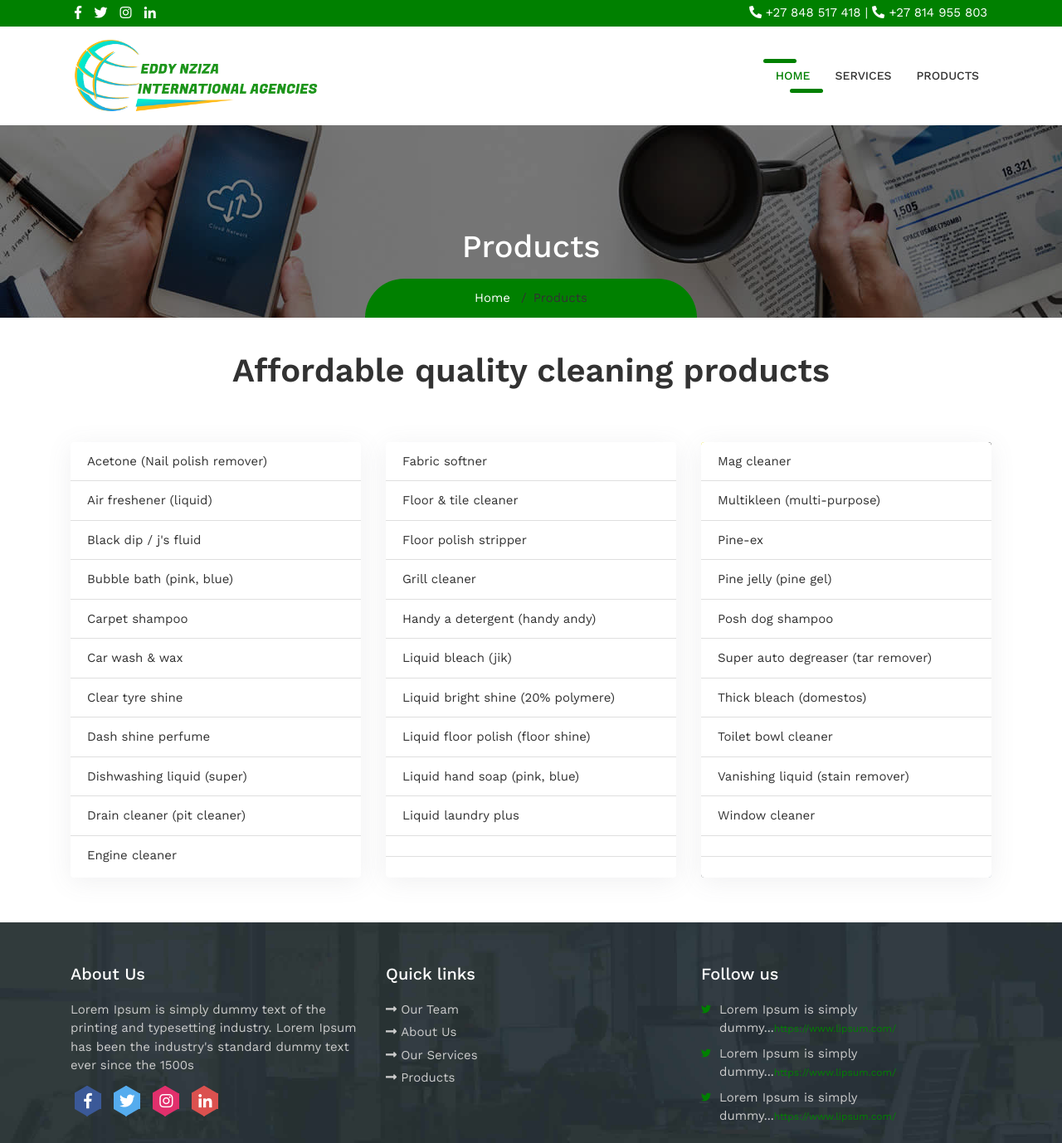
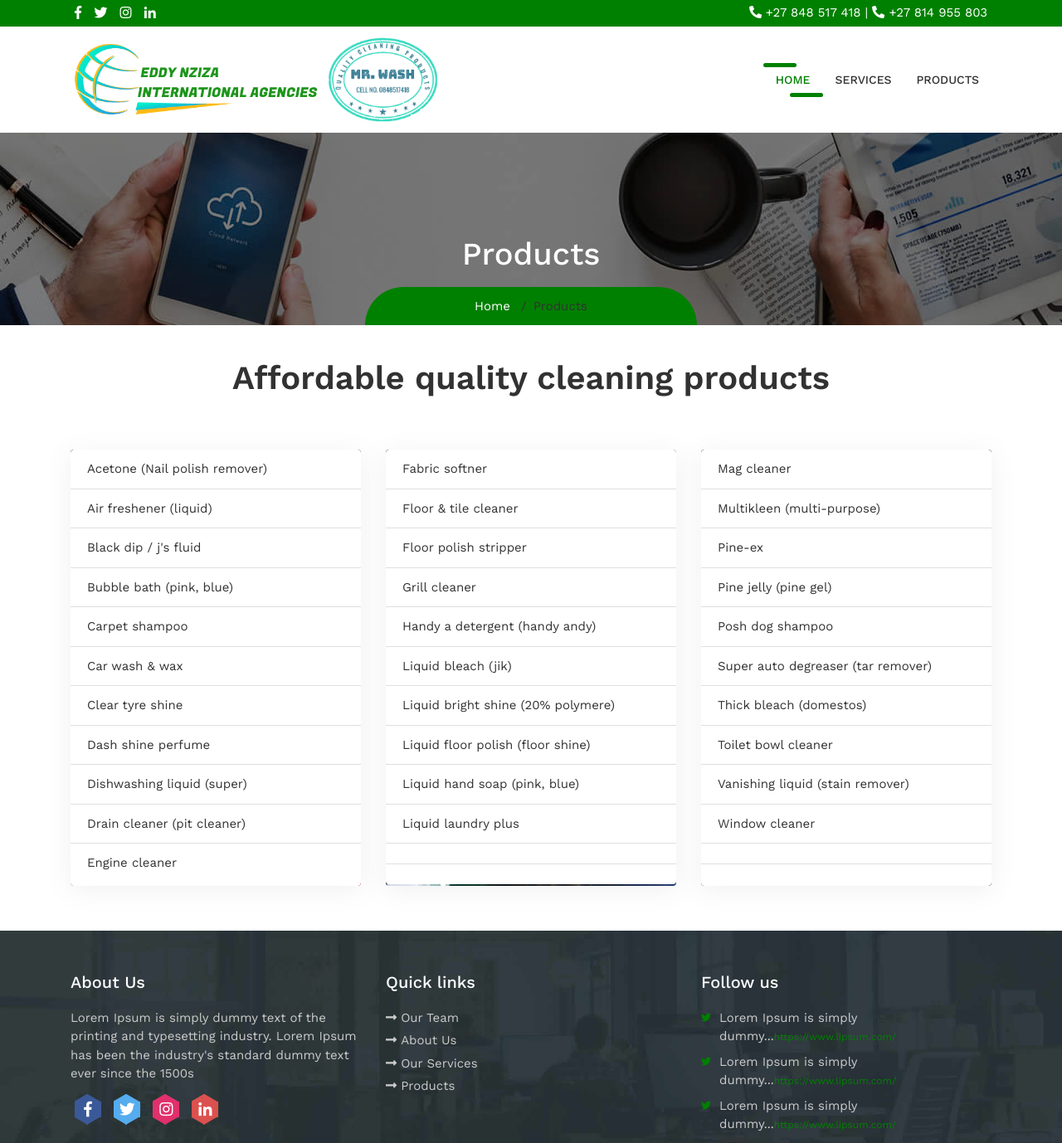
Before and after one commit to kayitesijackie/cleaning, a plain HTML site: page products.html in a window 1280 px wide. Shown: the top 1378 px of the page at 83% size. Drawn offline with nearby package versions, Linux system fonts and the light colour scheme.

Commit message:
add files

```diff
--- a/css/style.css
+++ b/css/style.css
@@ -1520,15 +1520,15 @@ footer p {
 	padding: 30px 0px;
 }
 .bg-01{
-	background: url(../images/download.jpeg) no-repeat center;
+	background: url(../images/img1.jpg) no-repeat center;
 	background-size: cover;
 }
 .bg-02{
-	background: url(../images/down.jpeg) no-repeat center;
+	background: url(../images/img2.jpg) no-repeat center;
 	background-size: cover;
 }
 .bg-03{
-	background: url(../images/image.jpg) no-repeat center;
+	background: url(../images/img3.jpg) no-repeat center;
 	background-size: cover;
 }
 .pricing-box .card:hover .card-header{
--- a/products.html
+++ b/products.html
@@ -48,7 +48,7 @@
     <nav class="navbar navbar-expand-lg navbar-dark bg-light top-nav">
         <div class="container">
             <a class="navbar-brand" href="#">
-				<img src="images/Eddy.png" alt="logo" width="300">
+				<img src="images/Eddy.png" alt="logo" width="300"><img src="images/LOGO.png" alt="logo" class="logo" width="150">
             </a>
             <button class="navbar-toggler navbar-toggler-right" type="button" data-toggle="collapse" data-target="#navbarResponsive" aria-controls="navbarResponsive" aria-expanded="false" aria-label="Toggle navigation">
 				<span class="fas fa-bars"></span>
@@ -232,6 +232,9 @@
 		.navbar-brand img{
 			width: 200px;
 		}
+		.navbar-brand .logo{
+			width: 100px;
+		}
 		.slider-main .carousel .carousel-item .carousel-caption h3{
 	font-size: 30px;
 	font-weight: 700;
```
Also changed, not shown: index.html (+7 -4 lines), services.html (+4 -1 lines), images/LOGO.png (added), images/img1.jpg (added), images/img2.jpg (added), images/img3.jpg (added).
